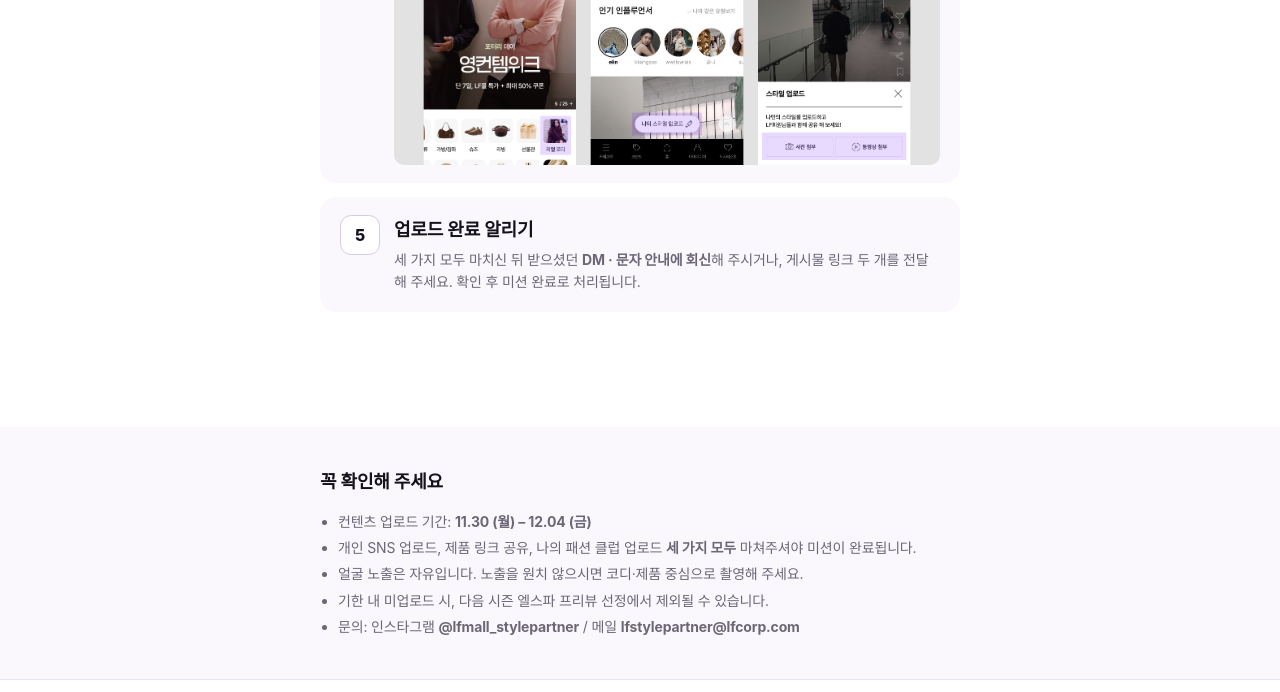
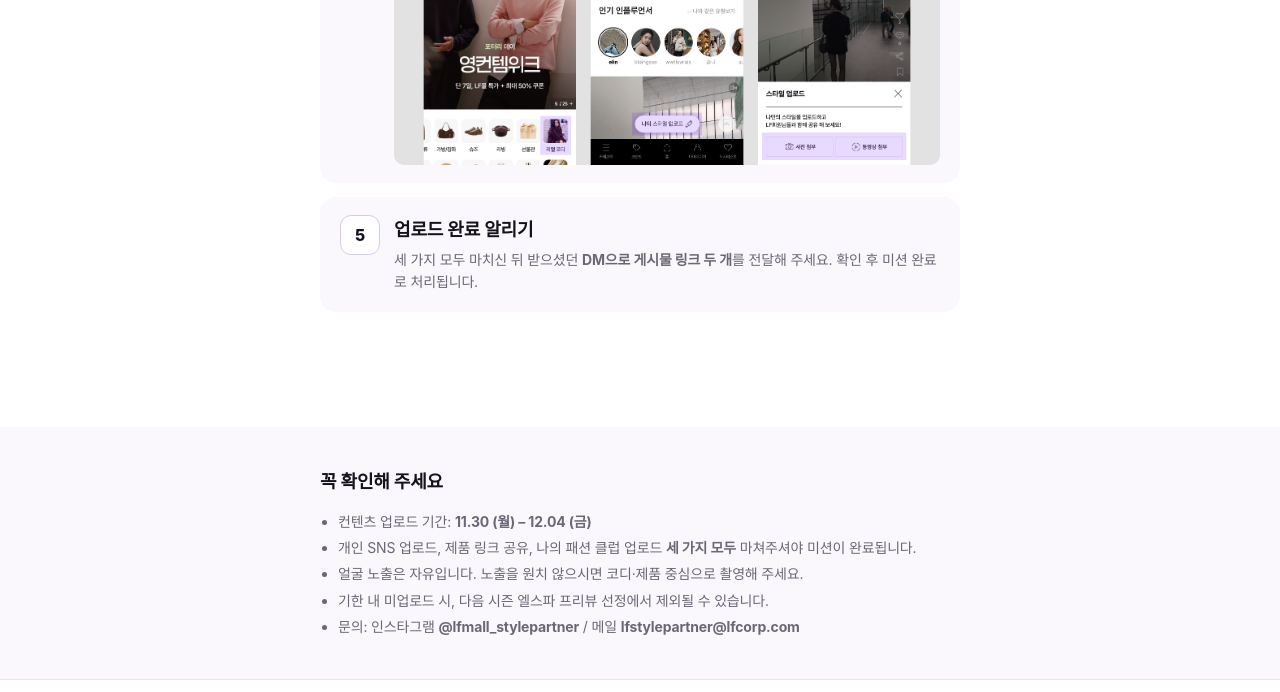
Before and after one commit to syleelfcorp/lfstylepick, a plain HTML site: page guide.html in a window 1280 px wide. Shown: the part 1124-1816 px from the top of the page. Drawn offline with Linux system fonts and the light colour scheme; a web font is replaced by a local one.

Commit message:
안내서: 업로드 완료 알리기를 DM 한 가지로 정리한다
문자 회신까지 받던 것을 DM 으로 모은다. 1차·2차 안내서 모두 같은 문장이라
두 파일을 함께 고친다. 1차 분들은 12.04 까지 이 페이지를 쓰고 계신다.

Co-Authored-By: Claude Opus 5 <noreply@anthropic.com>

```diff
--- a/guide.html
+++ b/guide.html
@@ -4,7 +4,9 @@
 <meta charset="utf-8">
 <meta name="viewport" content="width=device-width, initial-scale=1, viewport-fit=cover">
 <!-- ── 1차 선정자 안내서 (2026.11.13~11.20 접수) ───────────────
-     이 주소는 1차 선정자분들께 이미 나갔다. 내용을 바꾸지 않는다.
+     이 주소는 1차 선정자분들께 이미 나갔다. 날짜와 안내 내용을 바꾸지 않는다.
+     다만 접수 방법처럼 1차 분들께도 똑같이 적용되는 안내는 바로잡는다
+     (2026-11-27: 업로드 완료 알리기를 DM 한 가지로 정리).
      시즌이 바뀌면 이 파일을 복사해 guide-2.html, guide-3.html … 로 늘린다.
      시즌마다 달라지는 것은 단 두 곳이다 — 미션 마감일, 컨텐츠 업로드 기간. -->
 <title>수령 후 안내</title>
@@ -95,7 +97,7 @@
         <span class="next-item__ico">5</span>
         <div>
           <h3>업로드 완료 알리기</h3>
-          <p>세 가지 모두 마치신 뒤 받으셨던 <b>DM · 문자 안내에 회신</b>해 주시거나, 게시물 링크 두 개를 전달해 주세요. 확인 후 미션 완료로 처리됩니다.</p>
+          <p>세 가지 모두 마치신 뒤 받으셨던 <b>DM으로 게시물 링크 두 개</b>를 전달해 주세요. 확인 후 미션 완료로 처리됩니다.</p>
         </div>
       </div>
     </div>
```
Also changed, not shown: guide-2.html (+1 -1 lines).
